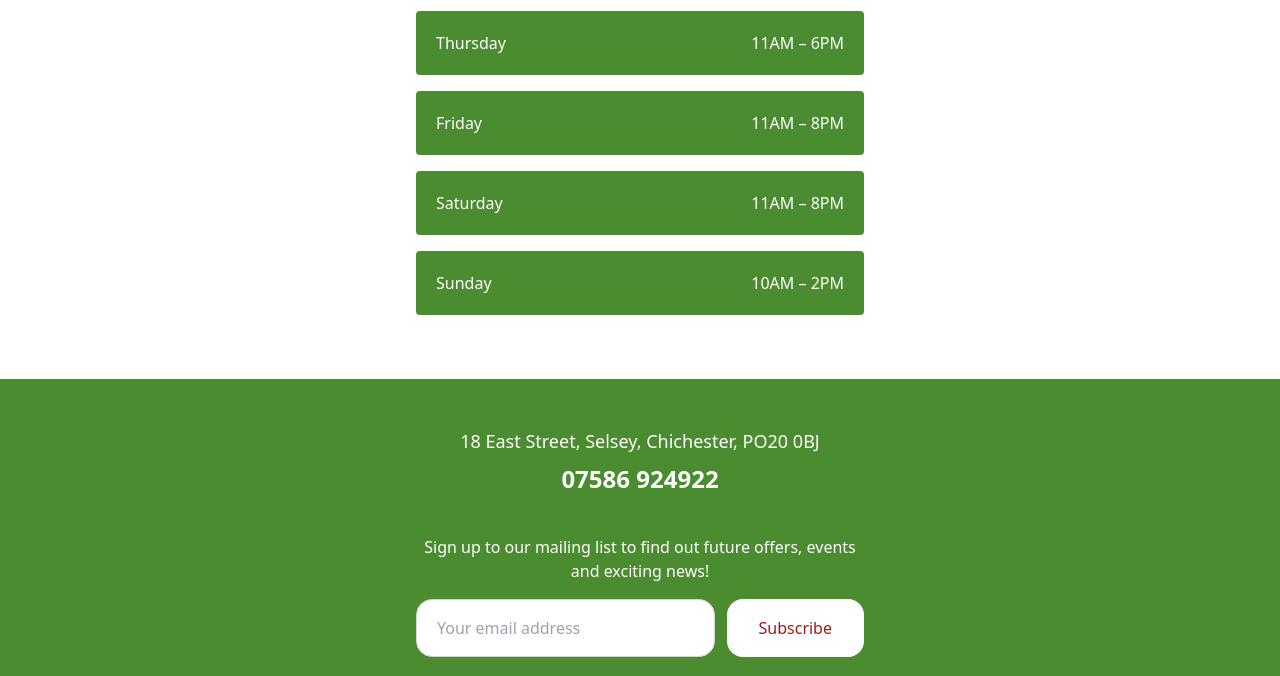
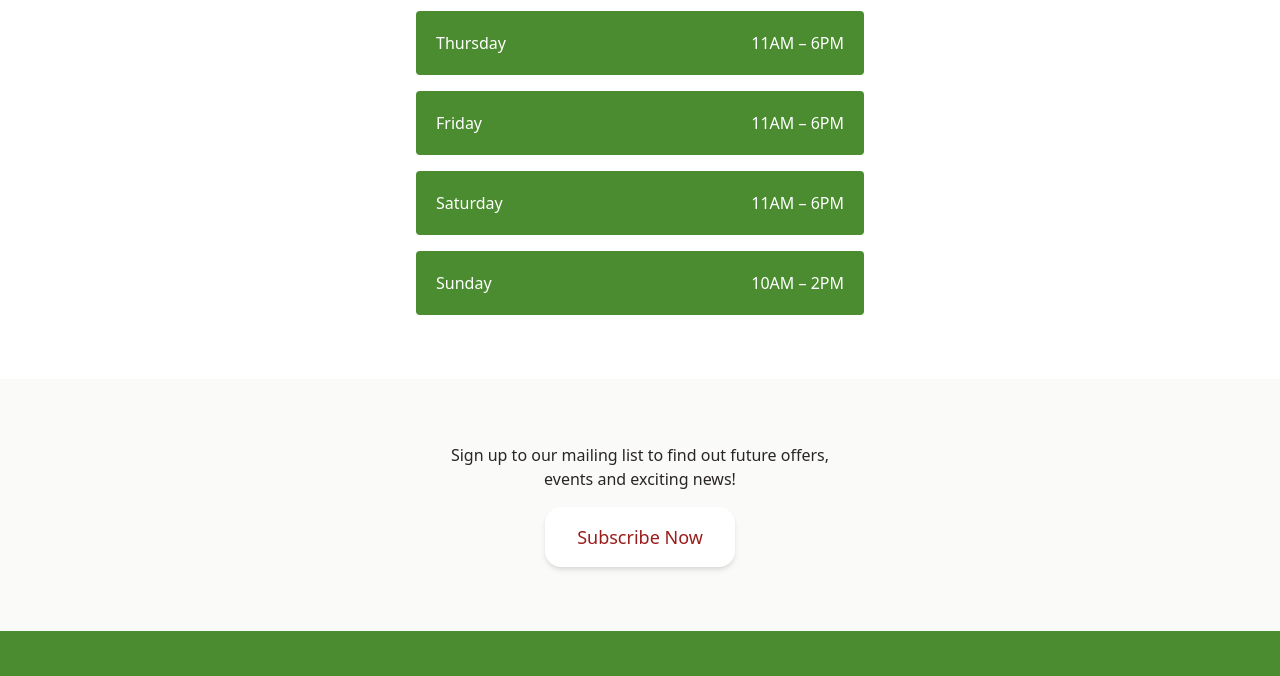
Before and after one commit to rolyspies/website, a plain HTML site: page opening-times.htm in a window 1280 px wide. Shown: the part 470-1146 px from the top of the page. Drawn offline with nearby package versions, Linux system fonts and the light colour scheme; a web font is replaced by a local one.

Commit message:
Update opening-times.htm

```diff
--- a/opening-times.htm
+++ b/opening-times.htm
@@ -66,28 +66,28 @@
             <div class="day-row flex justify-between bg-stone-100 p-5 rounded"><span>Tuesday</span><span class="text-red-600">CLOSED</span></div>
             <div class="day-row open-row flex justify-between bg-[#4A8C2F] text-white p-5 rounded"><span>Wednesday</span><span>11AM – 6PM</span></div>
             <div class="day-row open-row flex justify-between bg-[#4A8C2F] text-white p-5 rounded"><span>Thursday</span><span>11AM – 6PM</span></div>
-            <div class="day-row open-row flex justify-between bg-[#4A8C2F] text-white p-5 rounded"><span>Friday</span><span>11AM – 8PM</span></div>
-            <div class="day-row open-row flex justify-between bg-[#4A8C2F] text-white p-5 rounded"><span>Saturday</span><span>11AM – 8PM</span></div>
+            <div class="day-row open-row flex justify-between bg-[#4A8C2F] text-white p-5 rounded"><span>Friday</span><span>11AM – 6PM</span></div>
+            <div class="day-row open-row flex justify-between bg-[#4A8C2F] text-white p-5 rounded"><span>Saturday</span><span>11AM – 6PM</span></div>
             <div class="day-row open-row flex justify-between bg-[#4A8C2F] text-white p-5 rounded"><span>Sunday</span><span>10AM – 2PM</span></div>
         </div>
     </div>
+
+    <!-- MAILING LIST -->
+    <section class="py-16 bg-stone-50">
+        <div class="max-w-md mx-auto px-6 text-center">
+            <p class="font-medium mb-4">Sign up to our mailing list to find out future offers, events and exciting news!</p>
+            <a href="https://docs.google.com/forms/d/e/1FAIpQLScag4r5Idl9Y3N_l89ta5ILAscaq3nqvm8buDlzdnfyMtHCGg/viewform"
+               target="_blank"
+               class="inline-block bg-white text-[#9B1C1C] hover:bg-[#9B1C1C] hover:text-white px-8 py-4 rounded-2xl font-medium transition-all duration-300 text-lg hover:scale-105 shadow-md hover:shadow-xl">
+                Subscribe Now
+            </a>
+        </div>
+    </section>
 
     <!-- FOOTER -->
     <footer class="bg-[#4A8C2F] text-white py-12 text-center px-6">
         <p class="text-base md:text-lg">18 East Street, Selsey, Chichester, PO20 0BJ</p>
         <p class="mt-2 text-xl md:text-2xl font-bold">07586 924922</p>
-
-        <div class="max-w-md mx-auto mt-10">
-            <p class="font-medium mb-4">Sign up to our mailing list to find out future offers, events and exciting news!</p>
-            <form action="https://docs.google.com/forms/d/e/1FAIpQLSfV0TNv2kcdMSRe4v-q4QsUtYLrQ8mcoeT0lPVRecZ3l2i-rw/viewform?usp=publish-editor" method="POST" target="_blank" class="flex flex-col sm:flex-row gap-3">
-                <input type="email" name="entry.123456789" placeholder="Your email address"
-                       class="flex-1 px-5 py-4 rounded-2xl border border-stone-300 focus:outline-none focus:border-white bg-white text-stone-800">
-                <button type="submit"
-                        class="bg-white text-[#9B1C1C] hover:bg-stone-100 px-8 py-4 rounded-2xl font-medium transition-colors whitespace-nowrap">
-                    Subscribe
-                </button>
-            </form>
-        </div>
 
         <div class="flex justify-center gap-8 mt-10 flex-wrap">
             <a href="https://www.facebook.com/share/1CCyAzhzyL/" target="_blank" class="flex items-center gap-3 hover:text-[#9B1C1C] transition-colors">
```
